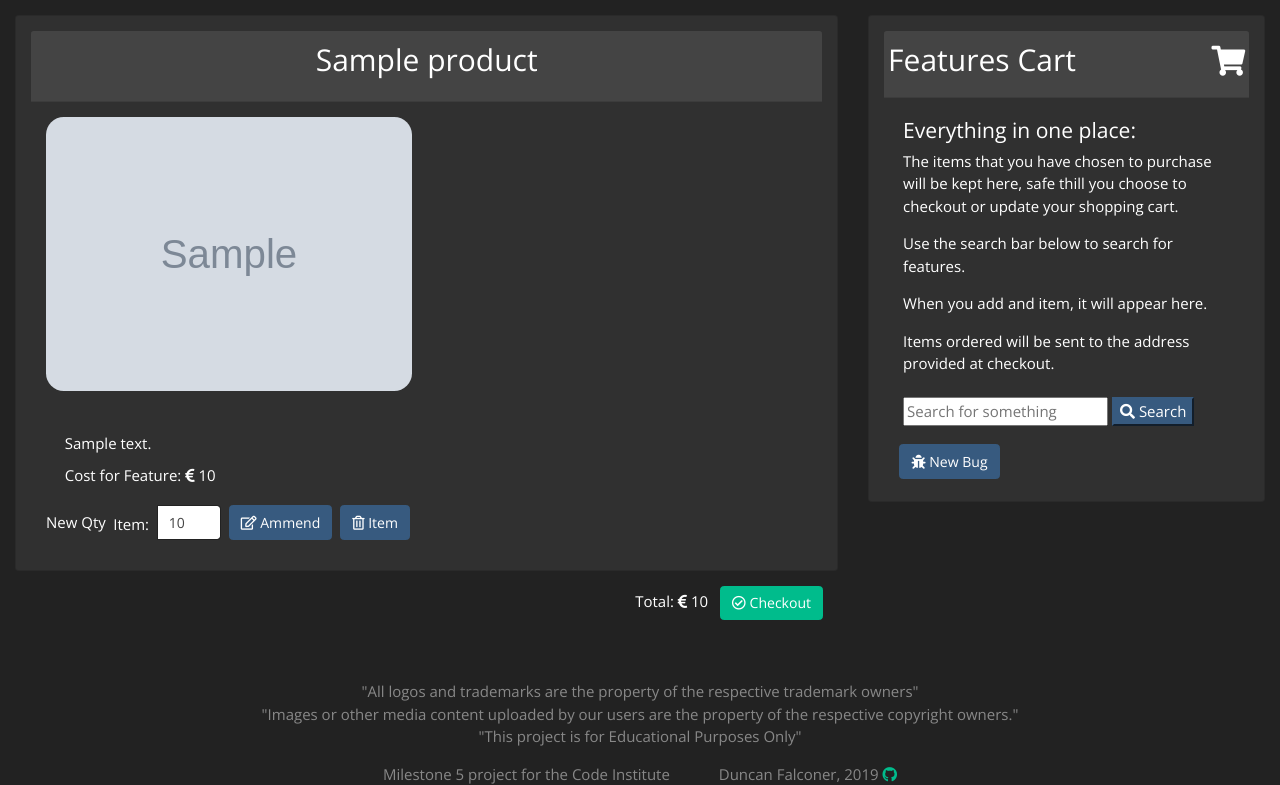
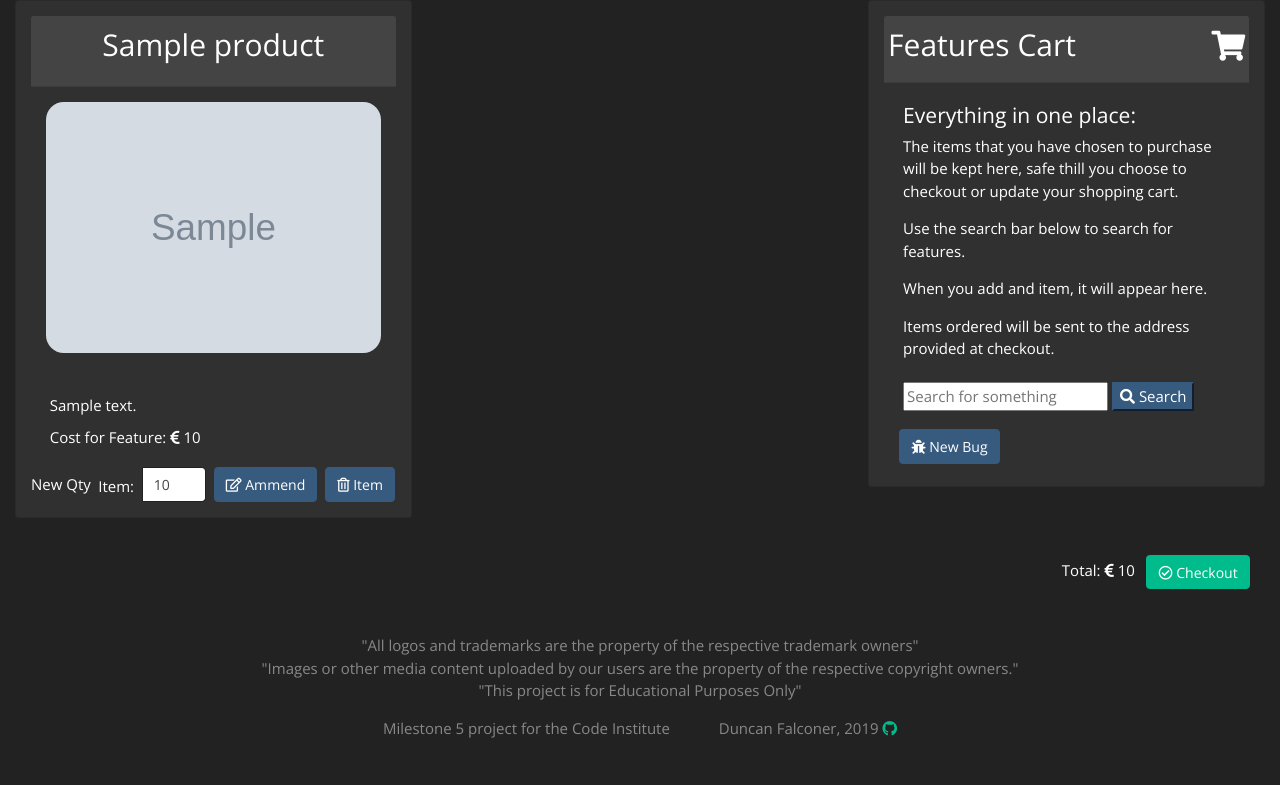
Before and after one commit to ddeveloper72/milestone-5-project, a Django app: template cart/templates/cart.html in a window 1280 px wide. Shown: the part 66-851 px from the top of the page. After the commit the page ends 804 px from the top, so only its background shows below. Run offline with Django 3.2, Linux system fonts and the light colour scheme; the template is opened without the code that fills it: most values are stand-ins (such as "Sample title", 1, 10 or a date in 2020); grey boxes marked "Sample" are stand-in pictures; some libraries are stand-ins or nearby versions.

Commit message:
Updated grid layout of the cart to match the checkout page.

```diff
--- a/cart/templates/cart.html
+++ b/cart/templates/cart.html
@@ -3,19 +3,19 @@
 {% load bootstrap4 %}
 
 {% block content %}
-<div class="mt-3">
+
+{% if cart_items %}
 <div class="row flex-column-reverse flex-md-row">
+    {% for item in cart_items %}
 
-        <div class="col-sm-12 col-md-8">
-            {% if cart_items %}
-            {% for item in cart_items %}
+    <div class="col-xs-10 col-xs-offset-1 col-sm-offset-0 col-sm-6 col-md-4 mb-3">
         <div class="card mb-3">
             <div class="box">
 
                 <div class="card-header text-center">
                     <h3 class="card-title">{{ item.product.title }}</h3>
                 </div>
-                    <div class="col-md-6 col-sm-4 text-center">
+                <div class="col-sm-12">
                     {% if item.product.image %}
                     <a href="{% url 'issue_detail' item.product.id %}"><img class="card-img-top img-circle mt-3"
                             src="{{ MEDIA_URL }}{{ item.product.image }}" alt="Profile image"></a>
@@ -23,12 +23,11 @@
                     <span class="fa-placeholder"><i class="fas fa-bug"></i></span>
                     {% endif %}
                 </div>
-                    <div class="col-sm-12 mb-3">
+
                 <div class="card-body mt-4">
                     <p class="card-text">{{ item.product.get_content_as_markdown }}</p>
                     <p class="card-subtitle">Cost for Feature: <i class=" fas fa-euro-sign"></i>
                         {{ item.product.price }}</p>
-
                 </div>
                 <form action="{% url 'adjust_cart' item.id %}" class="form-inline" method="post">
                     {% csrf_token %}
@@ -36,34 +35,35 @@
                         <label class="mr-2">New Qty</label>
                         <div class="input-group">
                             <div class="input-group-addon mr-2 mt-2">Item:</div>
-                                    <input type="number" name="quantity" value="{{ item.quantity }}" min="0" max="1" class="form-control">
+                            <input type="number" name="quantity" value="{{ item.quantity }}" min="0" max="1"
+                                class="form-control">
                         </div>
-                                <button class="btn btn-primary ml-2" type="submit"><i class="far fa-edit"></i> Ammend</button>
-                                <a href="{% url 'empty_cart' item.id %}" class="btn btn-primary ml-2" role="button"><i class="far fa-trash-alt"></i> Item</a>
+                        <button class="btn btn-primary ml-2" type="submit"><i class="far fa-edit"></i>
+                            Ammend</button>
+                        <a href="{% url 'empty_cart' item.id %}" class="btn btn-primary ml-2" role="button"><i
+                                class="far fa-trash-alt"></i> Item</a>
                     </div>
                 </form>
             </div>
         </div>
     </div>
     {% endfor %}
+    {% include 'partials/_cart.html' %}
 
-
-            <div class="col-sm-12">
+</div>
+    <div class="ol-md-6 col-sm-12 mt-2 mb-2">
         <p class="text-right">Total: <i class="fas fa-euro-sign"></i> {{ total }}
             <a href="{% url 'checkout' %}" class="btn btn-success ml-2" role="button"><i
                     class="far fa-check-circle"></i> Checkout</a></p>
     </div>
     {% else %}
-            <div class="col-sm-12">
+    <div class="ol-md-6 col-sm-12 mt-2 mb-2">
         <h2>Your Cart is Empty<h3>
                 <a href="{% url 'get_issues' %}" class="btn btn-warning ml-2" role="button">
                     <i class="fas fa-undo"></i> Return to Issues</a>
     </div>
 
     {% endif %}
-        </div>
-        {% include 'partials/_cart.html' %}
-    </div>
-</div>
+
 
 {% endblock content %}
```
Lines whose indentation alone changed are shown as unchanged.
